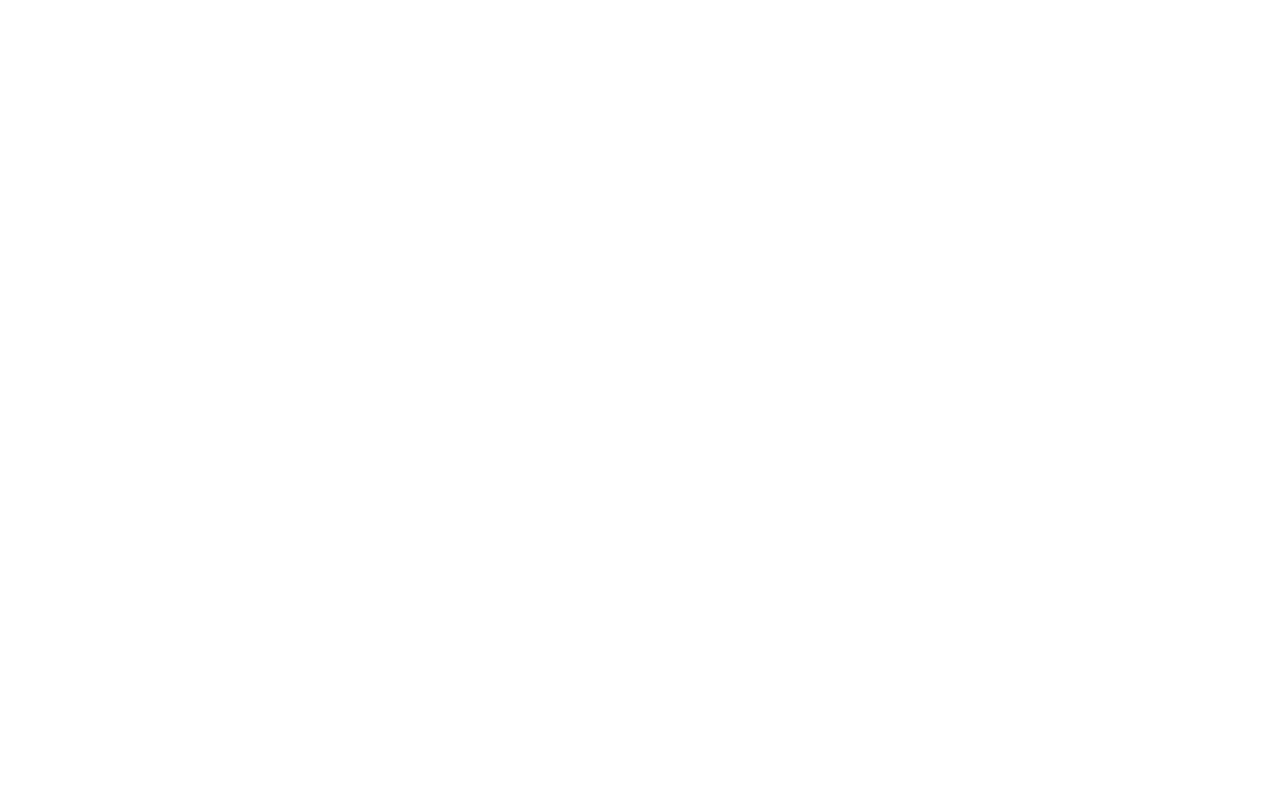
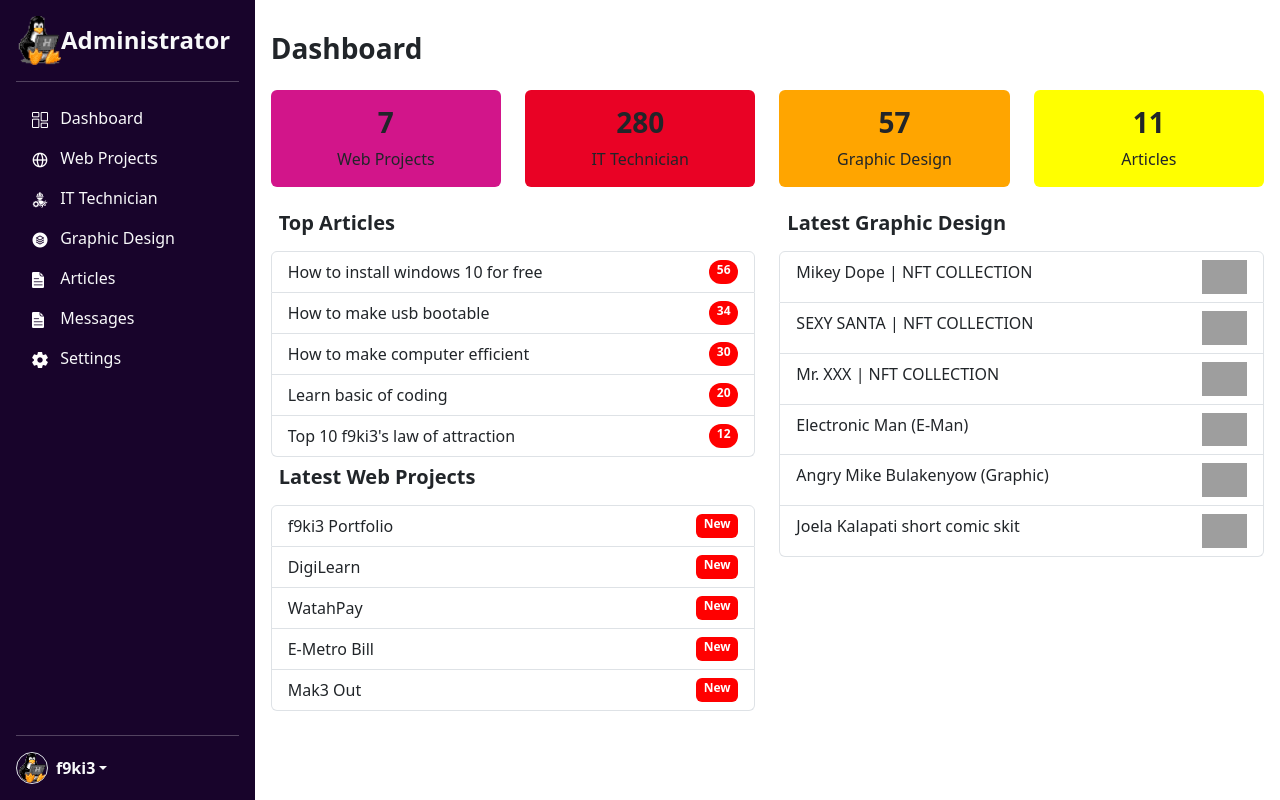
Before and after one commit to f9ki3/f9ki3, a PHP site: page /admin/dashboard in a window 1280 px wide. Before the commit the page is empty. Run offline with PHP 8.4, Linux system fonts and the light colour scheme; grey boxes are pictures that could not be loaded.

Commit message:
4th commit update

```diff
--- a/admin/dashboard.php
+++ b/admin/dashboard.php
@@ -1,3 +1,18 @@
-<?php
-include '../includes/sidebar.php';
-?>
+<html lang="en">
+<head>
+    <meta charset="UTF-8">
+    <meta name="viewport" content="width=device-width, initial-scale=1.0">
+    <link rel="icon" href="../assets/img/linux.png" type="image/x-icon">
+    <title>Dashoard</title>
+</head>
+<body>
+
+<div class="d-flex flex-row">
+<?php include '../includes/sidebar.php';?>
+<?php include '../includes/dashboard_component.php';?>
+<?php include '../includes/web_project_component.php';?>
+
+</div>
+
+</body>
+</html>
--- /dev/null
+++ b/assets/css/mk_charts.css
@@ -0,0 +1,14 @@
+.mkc_circle { animation: mck_progress 1000ms ease-in-out; }
+@keyframes mck_progress { 0% { stroke-dasharray: 0, 100; }}
+
+/* Layout styles only, not needed for functionality */
+.grid {
+    display: grid;
+    grid-column-gap: 1em;
+    grid-row-gap: 1em;
+    grid-template-columns: repeat(1, 1fr);
+}
+
+@media (min-width: 31em) {
+    .grid { grid-template-columns: repeat(4, 1fr);}
+}
--- /dev/null
+++ b/assets/css/sidebar.css
@@ -0,0 +1,10 @@
+*{
+    margin: 0px;
+    padding: 0px;
+}
+.sidebar{
+    background-color: rgb(24, 4, 43);
+    height: 100vh;
+    width: 25%;
+
+}
--- /dev/null
+++ b/assets/js/mk_charts.js
@@ -0,0 +1,24 @@
+function createCircleChart(percent, color, size, stroke) {
+    let svg = `<svg class="mkc_circle-chart" viewbox="0 0 36 36" width="${size}" height="${size}" xmlns="http://www.w3.org/2000/svg">
+        <path class="mkc_circle-bg" stroke="#eeeeee" stroke-width="${stroke * 0.5}" fill="none" d="M18 2.0845
+              a 15.9155 15.9155 0 0 1 0 31.831
+              a 15.9155 15.9155 0 0 1 0 -31.831"/>
+        <path class="mkc_circle" stroke="${color}" stroke-width="${stroke}" stroke-dasharray="${percent},100" stroke-linecap="round" fill="none"
+            d="M18 2.0845
+              a 15.9155 15.9155 0 0 1 0 31.831
+              a 15.9155 15.9155 0 0 1 0 -31.831" />
+        <text class="mkc_info" x="50%" y="50%" alignment-baseline="central" text-anchor="middle" font-size="8">${percent}%</text>
+    </svg>`;
+    return svg;
+}
+
+let charts = document.getElementsByClassName('mkCharts');
+
+for(let i=0;i<charts.length;i++) {
+    let chart = charts[i];
+    let percent = chart.dataset.percent;
+    let color = ('color' in chart.dataset) ? chart.dataset.color : "#2F4F4F";
+    let size = ('size' in chart.dataset) ? chart.dataset.size : "100";
+    let stroke = ('stroke' in chart.dataset) ? chart.dataset.stroke : "1";
+    charts[i].innerHTML = createCircleChart(percent, color, size, stroke);
+}
--- /dev/null
+++ b/includes/dashboard_component.php
@@ -0,0 +1,91 @@
+<html lang="en">
+<head>
+    <meta charset="UTF-8">
+    <meta name="viewport" content="width=device-width, initial-scale=1.0">
+    <title>Document</title>
+    <link rel="stylesheet" href="../assets/css/mk_charts.css" />
+    <script src="../assets/js/mk_charts.js"></script>
+    <style>
+        body{
+            overflow-y: scroll;
+        }
+    </style>
+</head>
+<body>
+    <div class="container p-3">
+    <h3 class="fw-bolder mt-3">Dashboard</h3>
+    <div class="row ">
+        <div class="col-6 mt-3 col-md-3">
+            <div class=" rounded d-flex flex-column justify-content-center p-3  pb-0 align-items-center" style="background-color: rgb(210,21,138)">
+                <!-- <img src="../assets/img/admin.gif" class="w-25" alt=""><br> -->
+                <h3 class="fw-bolder">7</h3>
+                <p>Web Projects</p>
+            </div>
+        </div>
+
+        <div class="col-6 mt-3 col-md-3">
+            <div class=" rounded d-flex flex-column justify-content-center p-3  pb-0 align-items-center" style="background-color: rgb(233,2,37)">
+                <!-- <img src="../assets/img/admin.gif" class="w-25" alt=""><br> -->
+                <h3 class="fw-bolder ">280</h3>
+                <p>IT Technician</p>
+            </div>
+        </div>
+
+        <div class="col-6 mt-3 col-md-3">
+            <div class=" rounded d-flex flex-column justify-content-center p-3  pb-0 align-items-center" style="background-color: rgb(255,165,0)">
+                <!-- <img src="../assets/img/admin.gif" class="w-25" alt=""><br> -->
+                <h3 class="fw-bolder">57</h3>
+                <p>Graphic Design</p>
+            </div>
+        </div>
+
+        <div class="col-6 mt-3 col-md-3">
+            <div class=" rounded d-flex flex-column justify-content-center p-3  pb-0 align-items-center" style="background-color: rgb(255,255,0)">
+                <!-- <img src="../assets/img/admin.gif" class="w-25" alt=""><br> -->
+                <h3 class="fw-bolder">11</h3>
+                <p>Articles</p>
+            </div>
+        </div>
+    </div>
+
+    <div class="row">
+            <div class="col-12 mt-3 col-md-6">
+                <h5 class="p-2 fw-bold">Top Articles</h5>
+                <div class="list-group">
+                    <a href="#" class="list-group-item list-group-item-action d-flex justify-content-between">How to install windows 10 for free <span class="badge rounded-pill" style="background-color: red">56</span></a>
+                    <a href="#" class="list-group-item list-group-item-action d-flex justify-content-between">How to make usb bootable <span class="badge rounded-pill" style="background-color: red">34</span></a>
+                    <a href="#" class="list-group-item list-group-item-action d-flex justify-content-between">How to make computer efficient <span class="badge rounded-pill" style="background-color: red">30</span></a>
+                    <a href="#" class="list-group-item list-group-item-action d-flex justify-content-between">Learn basic of coding <span class="badge rounded-pill" style="background-color: red">20</span></a>
+                    <a href="#" class="list-group-item list-group-item-action d-flex justify-content-between">Top 10 f9ki3's law of attraction <span class="badge  rounded-pill" style="background-color: red">12</span></a>
+                </div>
+                <h5 class="p-2 fw-bold">Latest Web Projects</h5>
+                <div class="list-group">
+                    <a href="#" class="list-group-item list-group-item-action d-flex justify-content-between">f9ki3 Portfolio<span class="badge " style="background-color: red">New</span></a>
+                    <a href="#" class="list-group-item list-group-item-action d-flex justify-content-between">DigiLearn <span class="badge " style="background-color: red">New</span></a>
+                    <a href="#" class="list-group-item list-group-item-action d-flex justify-content-between">WatahPay <span class="badge " style="background-color: red">New</span></a>
+                    <a href="#" class="list-group-item list-group-item-action d-flex justify-content-between">E-Metro Bill <span class="badge " style="background-color: red">New</span></a>
+                    <a href="#" class="list-group-item list-group-item-action d-flex justify-content-between">Mak3 Out<span class="badge  rounded" style="background-color: red">New</span></a>
+                </div>
+            </div>
+
+            <div class="col-12 mt-3 col-md-6">
+                <h5 class="p-2 fw-bold">Latest Graphic Design</h5>
+                <div class="list-group">
+                <a href="#" class="list-group-item list-group-item-action d-flex justify-content-between">Mikey Dope | NFT COLLECTION <div class="rounded " style="width: 10%; height: 10%" class="border"><img src="https://i.pinimg.com/564x/cb/58/11/cb5811b90493c55ba59d594a5869d61c.jpg"  alt="" style="object-fit: cover; width: 100%; height: 100%"></div></a>
+                <a href="#" class="list-group-item list-group-item-action d-flex justify-content-between">SEXY SANTA | NFT COLLECTION <div class="rounded " style="width: 10%; height: 10%" class="border"><img src="https://i.pinimg.com/564x/50/16/c0/5016c080e270ea00cd9ba3e9122e8136.jpg"  alt="" style="object-fit: cover; width: 100%; height: 100%"></div></a>
+                <a href="#" class="list-group-item list-group-item-action d-flex justify-content-between">Mr. XXX | NFT COLLECTION <div class="rounded " style="width: 10%; height: 10%" class="border"><img src="https://i.pinimg.com/564x/cb/58/11/cb5811b90493c55ba59d594a5869d61c.jpg"  alt="" style="object-fit: cover; width: 100%; height: 100%"></div></a>
+                <a href="#" class="list-group-item list-group-item-action d-flex justify-content-between">Electronic Man (E-Man) <div class="rounded " style="width: 10%; height: 10%" class="border"><img src="https://i.pinimg.com/564x/66/0c/80/660c80710fe2f735f28ff44d873da80d.jpg"  alt="" style="object-fit: cover; width: 100%; height: 100%"></div></a>
+                <a href="#" class="list-group-item list-group-item-action d-flex justify-content-between">Angry Mike Bulakenyow (Graphic) <div class="rounded " style="width: 10%; height: 10%" class="border"><img src="https://i.pinimg.com/564x/69/ce/dd/69cedde42ae61e2c21ff75d2d0786c94.jpg"  alt="" style="object-fit: cover; width: 100%; height: 100%"></div></a>
+                <a href="#" class="list-group-item list-group-item-action d-flex justify-content-between">Joela Kalapati short comic skit <div class="rounded " style="width: 10%; height: 10%" class="border"><img src="https://i.pinimg.com/564x/a1/98/5c/a1985c3f58d4fc925b8adc042cb393a8.jpg"  alt="" style="object-fit: cover; width: 100%; height: 100%"></div></a>
+
+                </div>
+            </div>
+
+    </div>
+
+
+
+
+</div>
+</body>
+</html>
--- a/includes/sidebar.php
+++ b/includes/sidebar.php
@@ -2,9 +2,119 @@
 <head>
   <meta charset="UTF-8">
   <meta name="viewport" content="width=device-width, initial-scale=1.0">
-  <title>Sidebar</title>
+  <link href="https://cdn.jsdelivr.net/npm/bootstrap@5.3.2/dist/css/bootstrap.min.css" rel="stylesheet" integrity="sha384-T3c6CoIi6uLrA9TneNEoa7RxnatzjcDSCmG1MXxSR1GAsXEV/Dwwykc2MPK8M2HN" crossorigin="anonymous">
+  <script src="https://code.jquery.com/jquery-3.6.4.min.js"></script>
+  <link rel="stylesheet" href="../assets/css/sidebar.css">
+  <style>
+    .btn-sidebar:hover{
+      border: 1px solid white;
+    }
+    body {
+      height: 100vh;
+      margin: 0;
+      overflow: hidden;
+    }
+
+    .d-flex.flex-column {
+      height: 100%;
+      max-height: 100vh;
+      overflow-y: auto;
+    }
+
+    .nav-link:hover {
+      pointer-events: none;
+    }
+    .dropdown-menu .dropdown-item:hover {
+      background-color: gray;
+      color: white; /* Adjust text color for better visibility */
+    }
+
+    .sidebar{
+        position: sticky;
+        top: 0;
+        height: 100vh;
+    }
+
+    @media (max-width: 768px) {
+      .sidebar{
+        display: none;
+      }
+    }
+
+  </style>
 </head>
 <body>
+<div class="sidebar">
+<div class="d-flex flex-column flex-shrink-0 p-3 " style="width: auto; background-color: rgb(24, 4, 43);">
+    <a href="#" class="d-flex align-items-center mb-3 mb-md-0 me-md-auto link-body-emphasis text-decoration-none">
+      <img src="../assets/img/admin.gif" alt="" style="width: 45px">
+      <span class="fs-4 fw-bold text-light">Administrator</span>
+    </a>
+    <hr style="color: white">
+    <ul class="nav nav-pills flex-column mb-auto">
+      <li class="nav-item btn-sidebar rounded">
+        <a href="dashboard" class="nav-link text-light " aria-current="page">
+          <img class="bi pe-none me-2" width="16" src="../assets/img/dashboard.png" height="16"><use xlink:href="#home"/></img>
+          Dashboard
+        </a>
+      </li>
+      <li class="nav-item btn-sidebar rounded">
+        <a href="web_project" class="nav-link text-light" aria-current="page">
+          <img class="bi pe-none me-2" width="16" src="../assets/img/web.png" height="16"><use xlink:href="#home"/></img>
+          Web Projects
+        </a>
+      </li>
+      <li class="nav-item btn-sidebar rounded">
+        <a href="#" class="nav-link text-light" aria-current="page">
+          <img class="bi pe-none me-2" width="16" src="../assets/img/technician.png" height="16"><use xlink:href="#home"/></img>
+          IT Technician
+        </a>
+      </li>
+      <li class="nav-item btn-sidebar rounded">
+        <a href="#" class="nav-link text-light" aria-current="page">
+          <img class="bi pe-none me-2" width="16" src="../assets/img/design.png" height="16"><use xlink:href="#home"/></img>
+          Graphic Design
+        </a>
+      </li>
+      <li class="nav-item btn-sidebar rounded">
+        <a href="#" class="nav-link text-light" aria-current="page">
+          <img class="bi pe-none me-2" width="16" src="../assets/img/article.png" height="16"><use xlink:href="#home"/></img>
+          Articles
+        </a>
+      </li>
+      <li class="nav-item btn-sidebar rounded">
+        <a href="#" class="nav-link text-light" aria-current="page">
+          <img class="bi pe-none me-2" width="16" src="../assets/img/article.png" height="16"><use xlink:href="#home"/></img>
+          Messages
+        </a>
+      </li>
+      <li class="nav-item btn-sidebar rounded">
+        <a href="#" class="nav-link text-light" aria-current="page">
+          <img class="bi pe-none me-2" width="16" src="../assets/img/settings.png" height="16"><use xlink:href="#home"/></img>
+          Settings
+        </a>
+      </li>
 
+    </ul>
+    <hr style="color: white">
+    <div class="dropdown">
+      <a href="#" class="d-flex align-items-center text-light link-body-emphasis text-decoration-none dropdown-toggle" data-bs-toggle="dropdown" aria-expanded="false">
+        <img src="../assets/img/admin.gif" alt="" width="32" height="32" class="rounded-circle border me-2">
+        <strong class="text-light">f9ki3</strong>
+      </a>
+      <ul class="dropdown-menu text-small shadow">
+        <li><a class="dropdown-item" href="#">Settings</a></li>
+        <li><a class="dropdown-item" href="#">Profile</a></li>
+        <li><hr class="dropdown-divider"></li>
+        <li><a class="dropdown-item" href="../functions/logout">Log out</a></li>
+      </ul>
+    </div>
+  </div>
+</div>
+
+
+
+
+<script src="https://cdn.jsdelivr.net/npm/bootstrap@5.3.2/dist/js/bootstrap.bundle.min.js" integrity="sha384-C6RzsynM9kWDrMNeT87bh95OGNyZPhcTNXj1NW7RuBCsyN/o0jlpcV8Qyq46cDfL" crossorigin="anonymous"></script>
 </body>
 </html>
```
Also changed, not shown: functions/logout.php (added, +12 -0 lines), assets/img/article.png (added), assets/img/dashboard.png (added), assets/img/design.png (added), assets/img/settings.png (added), assets/img/technician.png (added), assets/img/web.png (added), includes/web_project_component.php (added), 1 other file.
